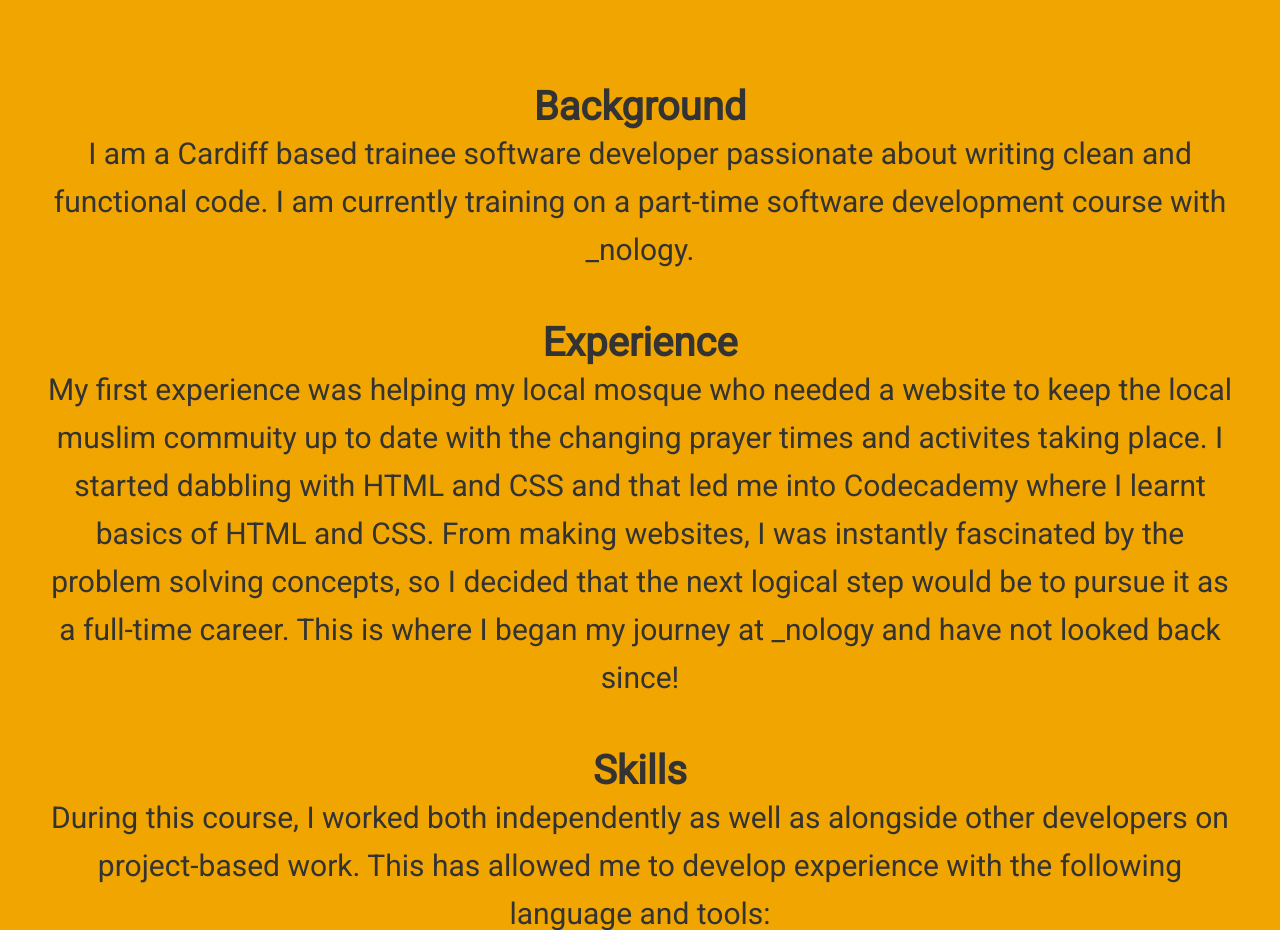
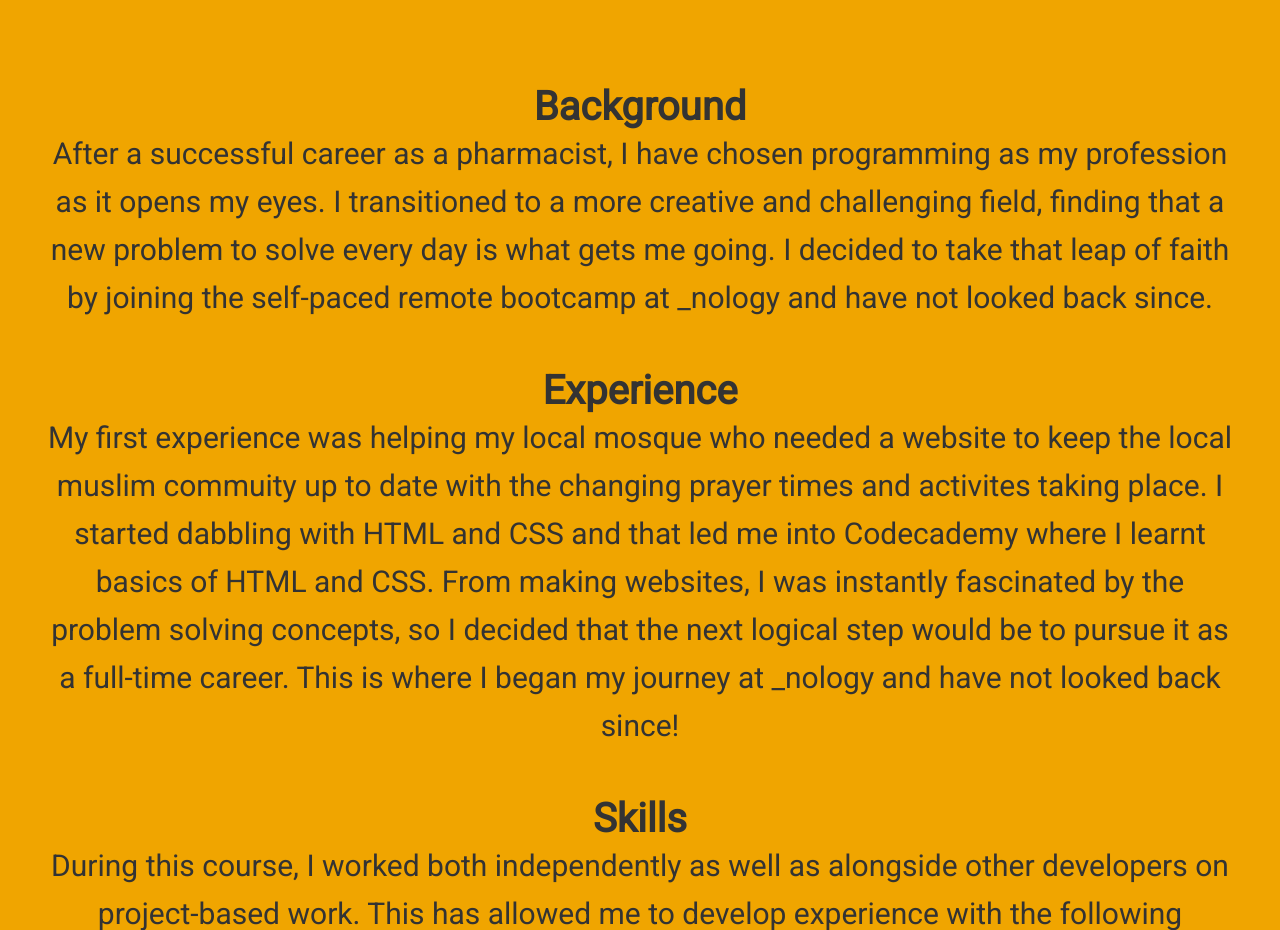
Before and after one commit to Imran-Khalid-code/Portfolio, a plain HTML site: page index.html in a window 1280 px wide. Shown: the part 1900-2830 px from the top of the page. Drawn offline with Linux system fonts and the light colour scheme.

Commit message:
Background updated

```diff
--- a/index.html
+++ b/index.html
@@ -49,9 +49,12 @@
 					<div class="about-item">
 						<h6 id="About">Background</h6>
 						<p>
-							I am a Cardiff based trainee software developer passionate about
-							writing clean and functional code. I am currently training on a
-							part-time software development course with _nology.
+							After a successful career as a pharmacist, I have chosen
+							programming as my profession as it opens my eyes. I transitioned
+							to a more creative and challenging field, finding that a new
+							problem to solve every day is what gets me going. I decided to
+							take that leap of faith by joining the self-paced remote bootcamp
+							at _nology and have not looked back since.
 						</p>
 					</div>
 					<div class="about-item">
```
